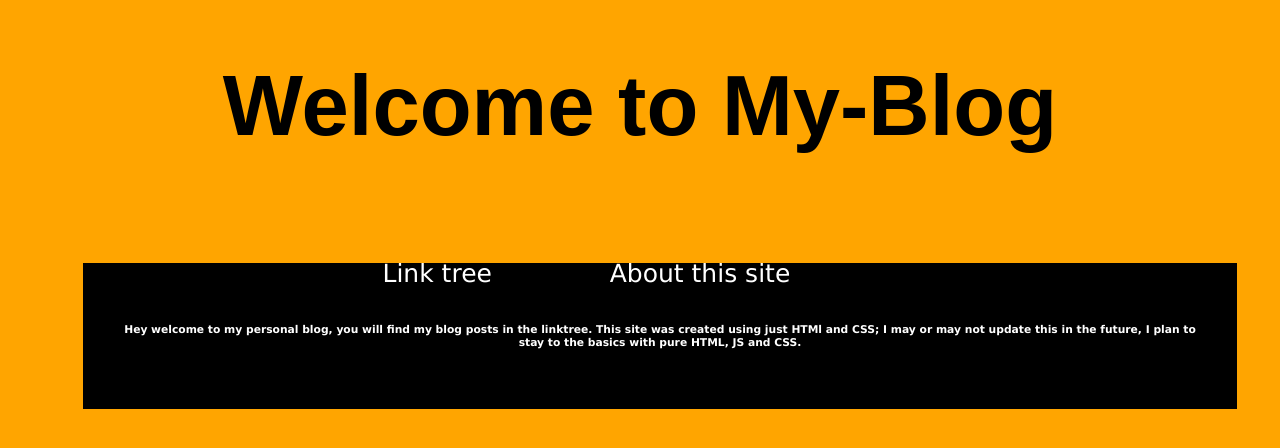
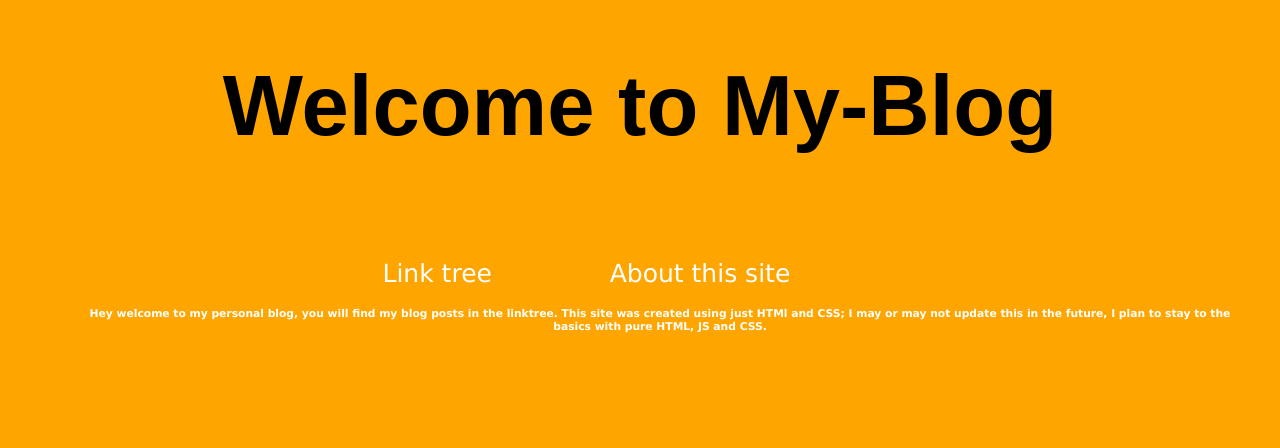
Before and after one commit to Ishaya-nalsenaehm/My-Blog, a plain HTML site: page index.html in a window 1280 px wide. Drawn offline with Linux system fonts and the light colour scheme.

Commit message:
Update index.html

```diff
--- a/index.html
+++ b/index.html
@@ -59,12 +59,12 @@ div {
 h1 {text-align: center;}
 h2 {text-align: center;}
 </style>
-<div>
+<div1>
  <h6> Hey welcome to my personal blog, you will find my blog posts in the linktree.
      This site was created using just HTMl and CSS; I may or may not update this in the future,
      I plan to stay to the basics with pure HTML, JS and CSS. </h6>
 
-</div>
+</div1>
 
 
 <h4></h4>
```
